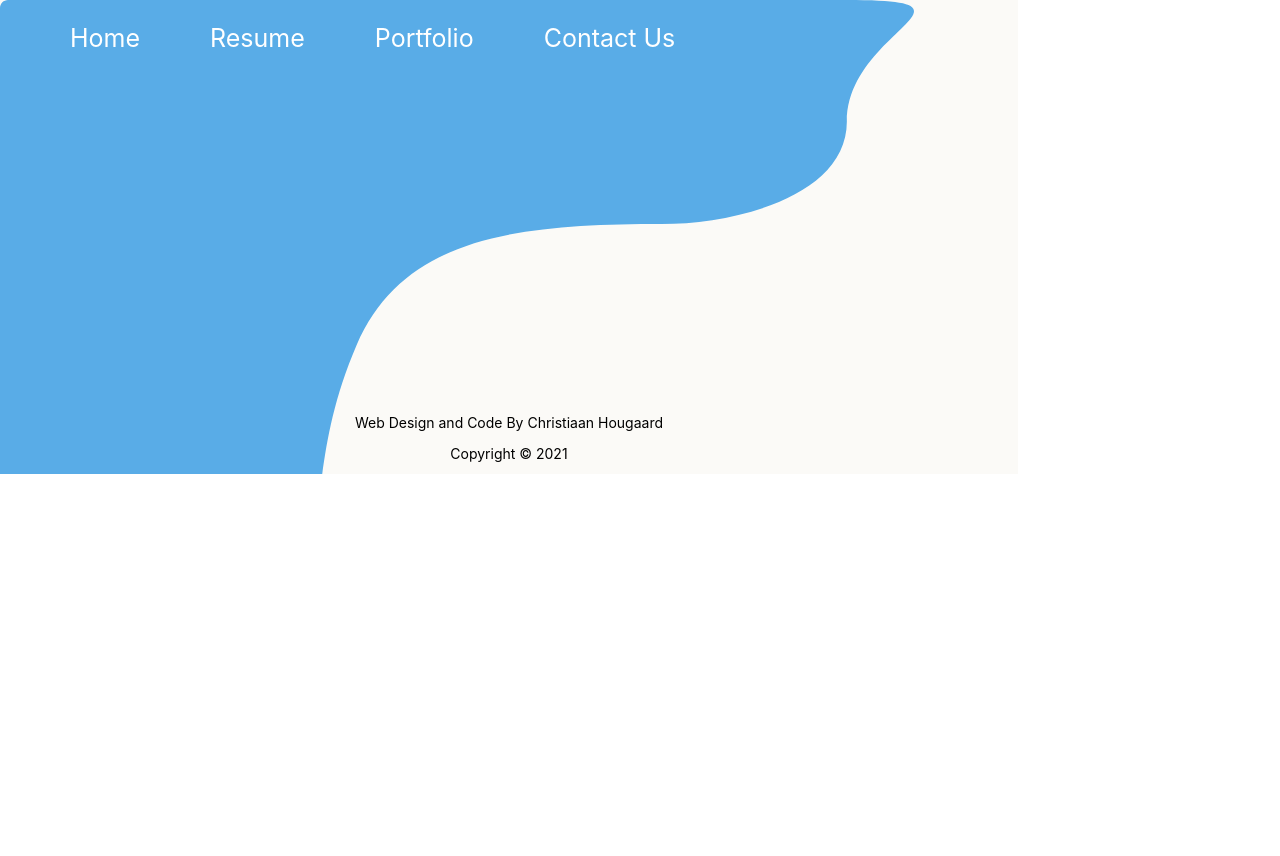
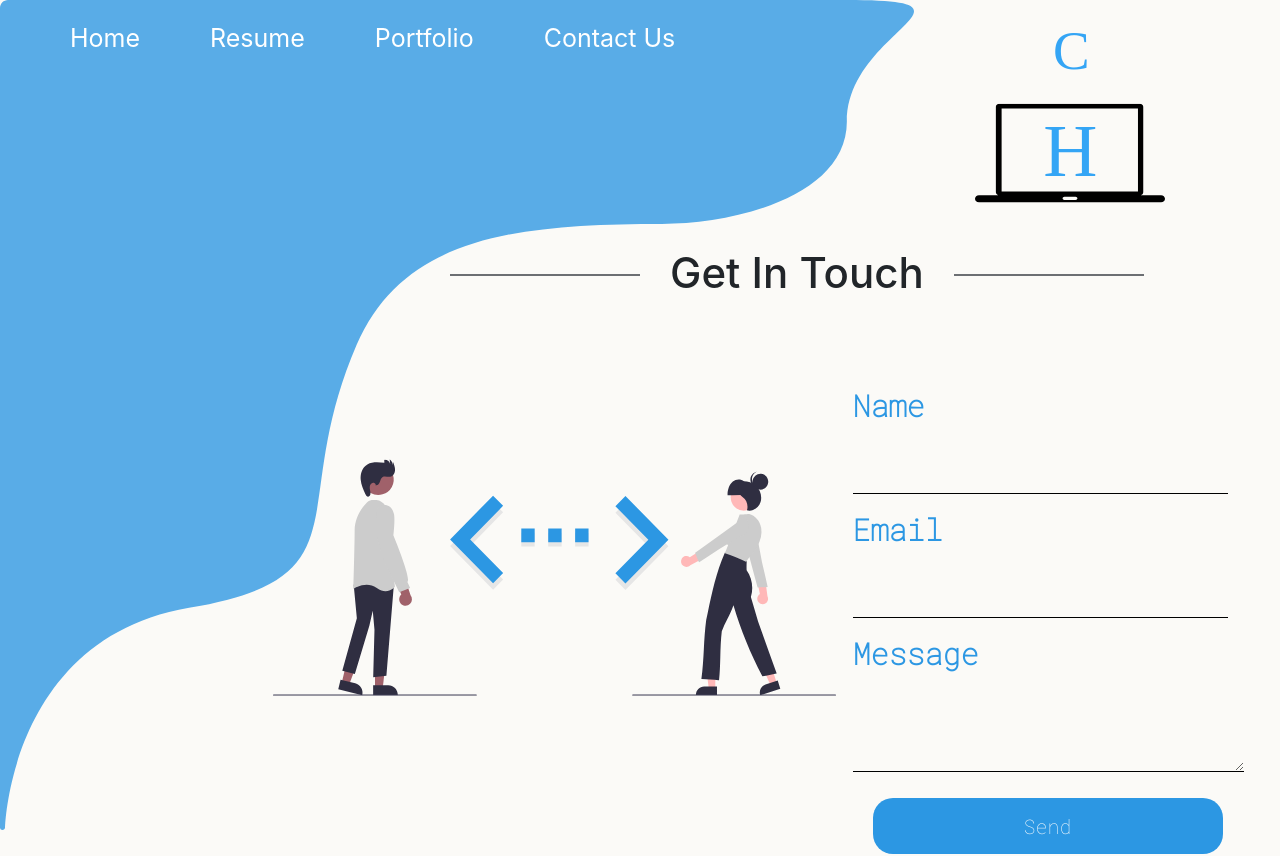
Before and after one commit to devChristiaan/hougaard__christiaan--final-project, a React (Create React App) app in the folder frontend/: page /contact in a window 1280 px wide. Shown: the top 856 px of the page. Before the commit the page ends 800 px from the top, so only its background shows below. Built offline with nearby package versions, Linux system fonts and the light colour scheme; a web font is replaced by a local one.

Commit message:
fixed contact us page and created a component out of logo

```diff
--- a/frontend/src/components/pages/Contact.js
+++ b/frontend/src/components/pages/Contact.js
@@ -1,4 +1,5 @@
 import React, { useState } from 'react'
+import Logo from "../shared/logo"
 // import { Form, FormGroup, Col, Input, Label, Button, Container, CardBody, Card, CardText } from 'reactstrap'
 
 
@@ -28,46 +29,28 @@ const Contact = () => {
     }
 
     return (
-        <div></div>
-        // <Container>
-        //     <Card className="text-white bg-secondary my-5 py-4 text-center">
-        //         <CardBody>
-        //             <CardText className="text-white m-0">Use form to reach me, I'll get back to you within 24 hours!</CardText>
-        //         </CardBody>
-        //     </Card>
-        //     <Form className="my-5" onSubmit={formSubmit}>
-        //         <FormGroup row>
-        //             <Label for="emailEntry" sm={2}>Email</Label>
-        //             <Col sm={10}>
-        //             <Input type="email" name="email" id="emailEntry" placeholder="Enter email to contact"  required value={email} onChange={e => setEmail(e.target.value) }/>
-        //             </Col>
-        //         </FormGroup>
-        //         <FormGroup row>
-        //             <Label for="phoneEntry" sm={2}>Phone Number</Label>
-        //             <Col sm={10}>
-        //             <Input type="phone" name="phone" id="phoneEntry" placeholder="Enter phone number" value={phoneNumber} onChange={e => setPhoneNumber(e.target.value)}/>
-        //             </Col>
-        //         </FormGroup>
-        //         <FormGroup row>
-        //             <Label for="nameEntry" sm={2}>Full Name</Label>
-        //             <Col sm={10}>
-        //             <Input type="name" name="name" id="nameEntry" placeholder="Enter your full name" required value={name} onChange={e => setName(e.target.value)}/>
-        //             </Col>
-        //         </FormGroup>
-
-        //         <FormGroup row>
-        //             <Label for="messageEntry" sm={2}>Message</Label>
-        //             <Col sm={10}>
-        //             <Input type="textarea" name="text" id="messageEntry" required value={content} onChange={e => setContent(e.target.value)}/>
-        //             </Col>
-        //         </FormGroup>
-        //         <FormGroup check row>
-        //             <Col sm={{ size: 10, offset: 2 }}>
-        //             <Button color="success">Submit</Button>
-        //             </Col>
-        //         </FormGroup>
-        //     </Form>
-        // </Container>
+    <>
+        <Logo />
+        <section className='grid-title-resume flex'>
+            <div className="line"></div>
+            <h1 className="lift">Get In Touch</h1>
+            <div className="line"></div>
+        </section>
+        <section className='grid-graphic-resume'>
+            <img src="/code.svg" alt="Laptop Image" class="wireframe"/>
+        </section>
+        <section className="grid-journey block-left">
+            <form action="#" name="contactForm">
+                <label for="name">Name</label><span className="error-message" id='nMessage'></span>
+                <input type="text" id='name'/>
+                <label for="name">Email</label><span className="error-message" id='eMessage'></span>
+                <input type="text" id='email'/>
+                <label for="message">Message</label><span className="error-message" id='mMessage'></span>
+                <textarea name="message" id="message" cols="25" rows="2"></textarea>
+                <button type="submit" value="Send" className="form-btn">Send</button>
+            </form>
+        </section>
+    </>
       )
     }
 
--- a/frontend/src/components/pages/Home.js
+++ b/frontend/src/components/pages/Home.js
@@ -1,11 +1,10 @@
 import React from 'react'
+import Logo from '../shared/logo'
 
 const Home = () => {
     return(
     <>
-        <section className="grid-logo">
-            <img src="/logo.svg" alt="Logo" className="logo" />
-        </section>
+        <Logo />
         <section className='grid-graphic-resume'>
             <img src="/laptop.svg" alt="Laptop Illustration" className="laptop"/>
         </section>
--- a/frontend/src/components/pages/Portfolio.js
+++ b/frontend/src/components/pages/Portfolio.js
@@ -1,11 +1,10 @@
 import React from 'react'
+import Logo from "../shared/logo"
 
 const Portfolio = () => {
     return (
     <>
-        <section className="grid-logo">
-            <img src="/logo.svg" alt="Logo" className="logo"/>
-        </section>
+        <Logo />
         <section className='grid-title-resume flex'>
             <div className="line"></div>
             <h1 className="lift">Portfolio</h1>
--- a/frontend/src/components/pages/Resume.js
+++ b/frontend/src/components/pages/Resume.js
@@ -1,11 +1,10 @@
 import React from 'react'
+import Logo from '../shared/logo'
 
 const Resume = () => {
     return (
     <>
-        <section className="grid-logo">
-            <img src="/logo.svg" alt="Logo" className="logo" />
-        </section>
+       <Logo />
         <section className='grid-title-resume flex'>
             <div className="line"></div>
             <h1 className="lift">My Career Journey</h1>
--- /dev/null
+++ b/frontend/src/components/shared/logo.js
@@ -0,0 +1,11 @@
+import React from "react"
+
+const Logo = () => {
+  return (
+    <section className="grid-logo">
+        <img src="/logo.svg" alt="Logo" class="logo"/>
+    </section>
+  )
+}
+
+export default Logo
```
